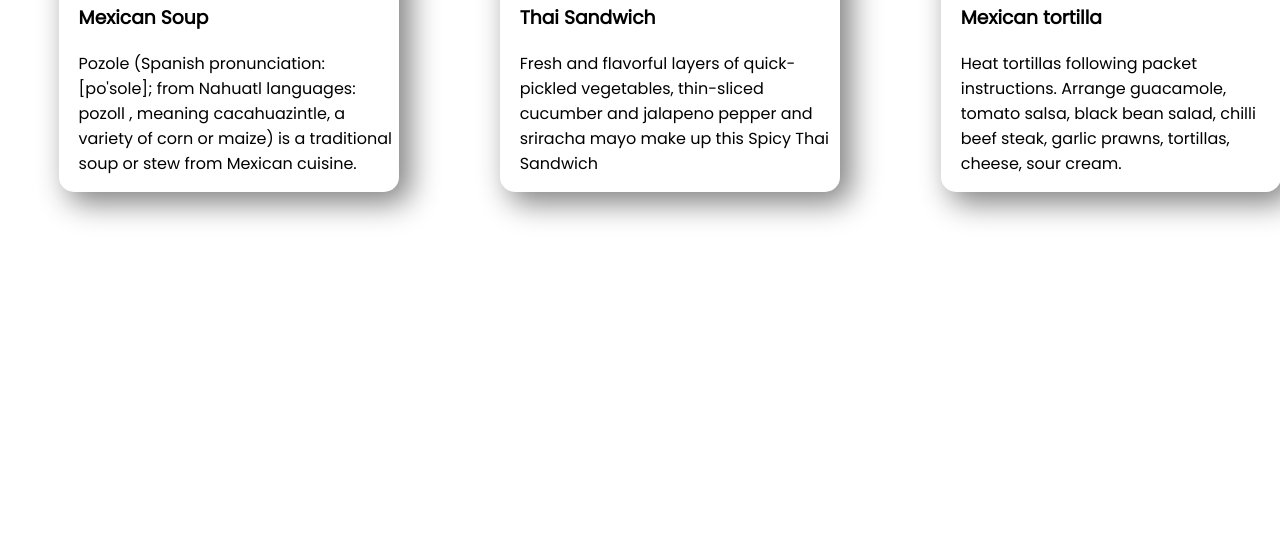
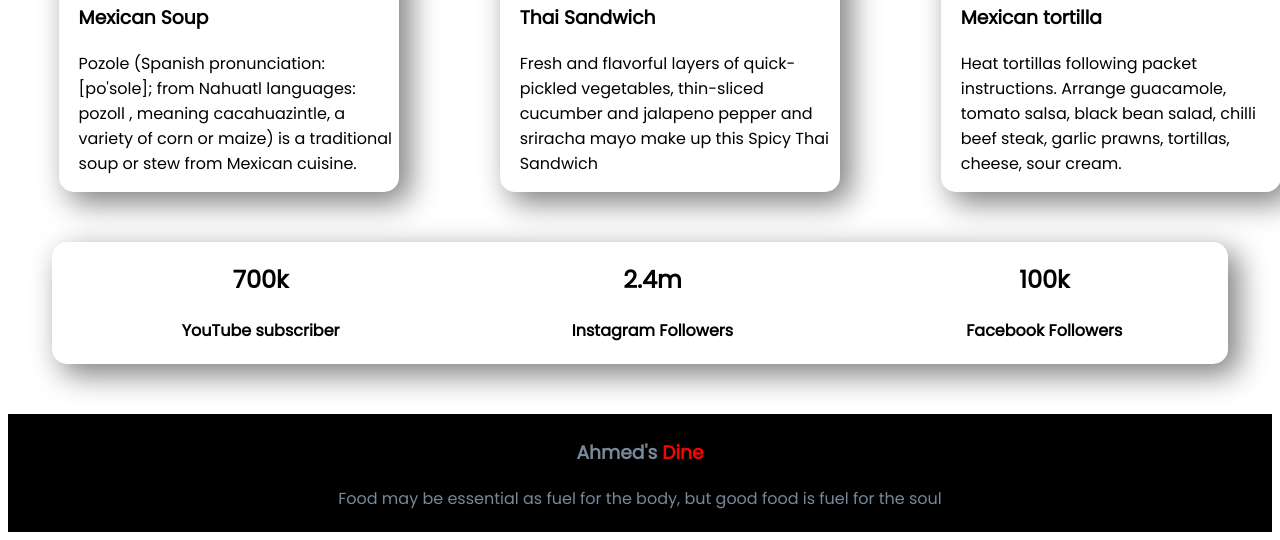
Before and after one commit to tanvir2102/Food-website, a plain HTML site: page index.html in a window 1280 px wide. Shown: the part 1300-1840 px from the top of the page. Before the commit the page ends 1542 px from the top, so only its background shows below. Drawn offline with Linux system fonts and the light colour scheme.

Commit message:
footer added

```diff
--- a/index.html
+++ b/index.html
@@ -16,8 +16,9 @@
 <body>
     <section class="flexible-section">
         <div class="half-width">
-            <h1>Hungry???</h1>
-            <h2><span class="span-color">Order</span> Online <br>From Your Favorite Ahmed's Dine</h2>
+            <h1 class="text-format1">Hungry???</h1>
+            <h2 class="text-format2"><span class="span-color">Order</span> Online <br>From Your Favorite Ahmed's Dine
+            </h2>
             <p>Just select your convinient time and enjoy your
                 favourite
                 food... </p>
@@ -74,6 +75,30 @@
             </div>
         </div>
     </section>
+    <section class="subscriber-design">
+        <div class="flexible-section">
+            <div class="half-width">
+                <h2>700k</h2>
+                <h4>YouTube subscriber</h4>
+            </div>
+            <div class="half-width">
+                <h2>2.4m</h2>
+                <h4>Instagram Followers</h4>
+            </div>
+            <div class="half-width">
+                <h2>100k</h2>
+                <h4>Facebook Followers</h4>
+            </div>
+        </div>
+    </section>
+    <footer class="footer-design">
+        <h3>
+            Ahmed's <span class="span-color">Dine</span>
+        </h3>
+        <p>
+            Food may be essential as fuel for the body, but good food is fuel for the soul
+        </p>
+    </footer>
 </body>
 
 </html>
--- a/style.css
+++ b/style.css
@@ -60,3 +60,28 @@ body {
     border-radius: 20PX;
 
 }
+
+.subscriber-design {
+    text-align: center;
+    width: 93%;
+    margin-left: auto;
+    margin-right: auto;
+    box-shadow: 10px 10px 30px 1px gray;
+    border-radius: 15px;
+}
+
+.text-format1 {
+    font-size: 40px;
+}
+
+.text-format2 {
+    font-size: 30px;
+}
+
+.footer-design {
+    background-color: black;
+    color: lightslategrey;
+    text-align: center;
+    padding-top: 5px;
+    padding-bottom: 5px;
+}
```
